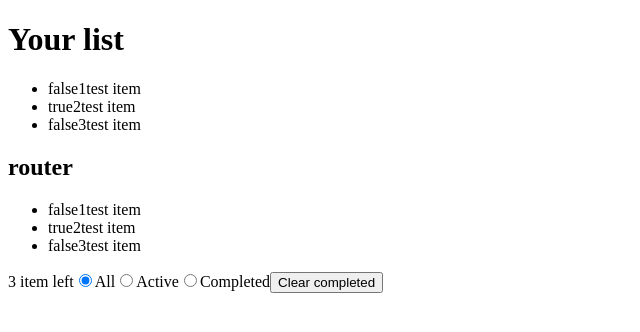
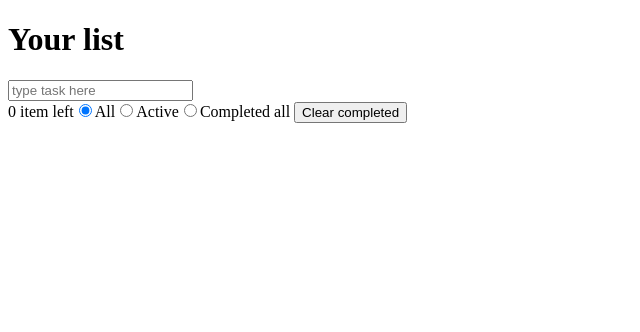
Before and after one commit to Yaltaphil/new-todo, a Vue app: page /add in a window 1280 px wide. Shown: the top 332 px of the page, without its empty margins (0-640 px from the left). Built offline with nearby package versions, Linux system fonts and the light colour scheme.

Commit message:
feat: list iten and use localStorage

```diff
--- a/src/App.vue
+++ b/src/App.vue
@@ -1,32 +1,14 @@
 <template>
-    <nav>
-        <!-- <router-link to="/">TaskList</router-link> | -->
-        <!-- <router-link :to="{ name: 'TaskItem' }">Add task</router-link> -->
-    </nav>
+    <main>
         <h1>Your list</h1>
 
-    <ul>
-        <TaskItem
-            v-for="item in tasksToDisplay"
-            :key="item.id"
-            :item="item"
-        />
-    </ul>
-    <h2>router</h2>
-    <router-view/>
+        <router-view />
+
         <div>
             <span>{{ counter }} item left</span>
+            <span> <input v-model="filter" type="radio" value="all" />All</span>
             <span>
                 <input
-                id="all-tasks"
-                v-model="filter"
-                type="radio"
-                value="all"
-            />All</span
-        >
-        <span>
-            <input
-                id="active-tasks"
                     v-model="filter"
                     type="radio"
                     value="active"
@@ -34,40 +16,31 @@
             >
             <span>
                 <input
-                id="completed-tasks"
                     v-model="filter"
                     type="radio"
                     value="completed"
                 />Completed</span
             >
-
+            {{ filter }}
             <span> <button>Clear completed</button></span>
         </div>
+    </main>
 </template>
 
 <script lang="ts" setup>
-import { useStore } from 'vuex'
-import { computed, ref } from '@vue/reactivity'
-import Task from '@/models/task'
-import filters from '@/models/filters'
-import TaskItem from '@/components/TaskItem.vue'
+    import { useStore } from "vuex";
+    import { computed, ref } from "@vue/reactivity";
+    import { onMounted, watch } from "vue";
 
-const store = useStore()
+    const store = useStore();
 
-const filter = ref(filters.all)
+    const filter = ref(store.state.filter);
 
-const counter = computed(() => store.getters.tasksCount)
+    const counter = computed(() => store.getters.tasksCount);
 
-const tasksToDisplay = computed(() => {
-  switch (filter.value) {
-    case filters.all:
-      return store.state.tasks
-    case filters.active:
-      return store.state.tasks.filter(
-        (item: Task) => !item.completed,
-      )
-    case filters.completed:
-      return store.state.tasks.filter((item: Task) => item.completed)
-  }
-})
+    watch(filter, (filter) => {
+        store.dispatch("setFilter", filter);
+    });
+
+    onMounted(async () => await store.dispatch("loadTasks"));
 </script>
--- a/src/store/index.ts
+++ b/src/store/index.ts
@@ -1,40 +1,50 @@
 import { createStore } from "vuex";
 import Task from "@/models/task";
+import Show from "@/models/filters";
 
 export default createStore({
     state: {
-        tasks: [
-            {
-                id: 1,
-                title: "test item",
-                completed: false,
-            },
-            {
-                id: 2,
-                title: "test item",
-                completed: true,
-            },
-            {
-                id: 3,
-                title: "test item",
-                completed: false,
-            },
-        ] as Array<Task>,
+        tasks: [] as Array<Task>,
+
+        filter: Show.all,
     },
 
     getters: {
         tasksCount(state) {
             return state.tasks.length;
         },
+
+        activeFilter(state) {
+            return state.filter;
+        },
     },
 
     mutations: {
+        setFilter(state, value) {
+            state.filter = value;
+        },
 
+        setTasks(state, value = []) {
+            state.tasks = value;
+        },
     },
 
     actions: {
+        setFilter({ commit }, value) {
+            commit("setFilter", value);
+        },
 
+        async loadTasks({ commit }) {
+            const local = localStorage.getItem("newToDoList");
+            local && commit("setTasks", JSON.parse(local));
+        },
+
+        async saveTasks(context) {
+            localStorage.setItem(
+                "newToDoList",
+                JSON.stringify(context.state.tasks)
+            );
+        },
     },
 
-    modules: {},
 });
--- a/src/views/TaskList.vue
+++ b/src/views/TaskList.vue
@@ -1,16 +1,35 @@
 <template>
+    <section>
         <ul>
             <TaskItem
-                v-for="item in store.state.tasks"
+                v-for="item in tasksToDisplay"
                 :item="item"
                 :key="item.id"
             />
         </ul>
+        <router-view></router-view>
+    </section>
 </template>
 
 <script setup lang="ts">
     import TaskItem from "@/components/TaskItem.vue";
     import { useStore } from "vuex";
+    import { computed } from "@vue/reactivity";
+    import Task from "@/models/task";
+    import Show from "@/models/filters";
 
     const store = useStore();
+
+    const tasksToDisplay = computed(() => {
+        switch (store.state.filter) {
+            case Show.all:
+                return store.state.tasks;
+            case Show.active:
+                return store.state.tasks.filter(
+                    (item: Task) => !item.completed
+                );
+            case Show.completed:
+                return store.state.tasks.filter((item: Task) => item.completed);
+        }
+    });
 </script>
```
Lines whose indentation alone changed are shown as unchanged.
